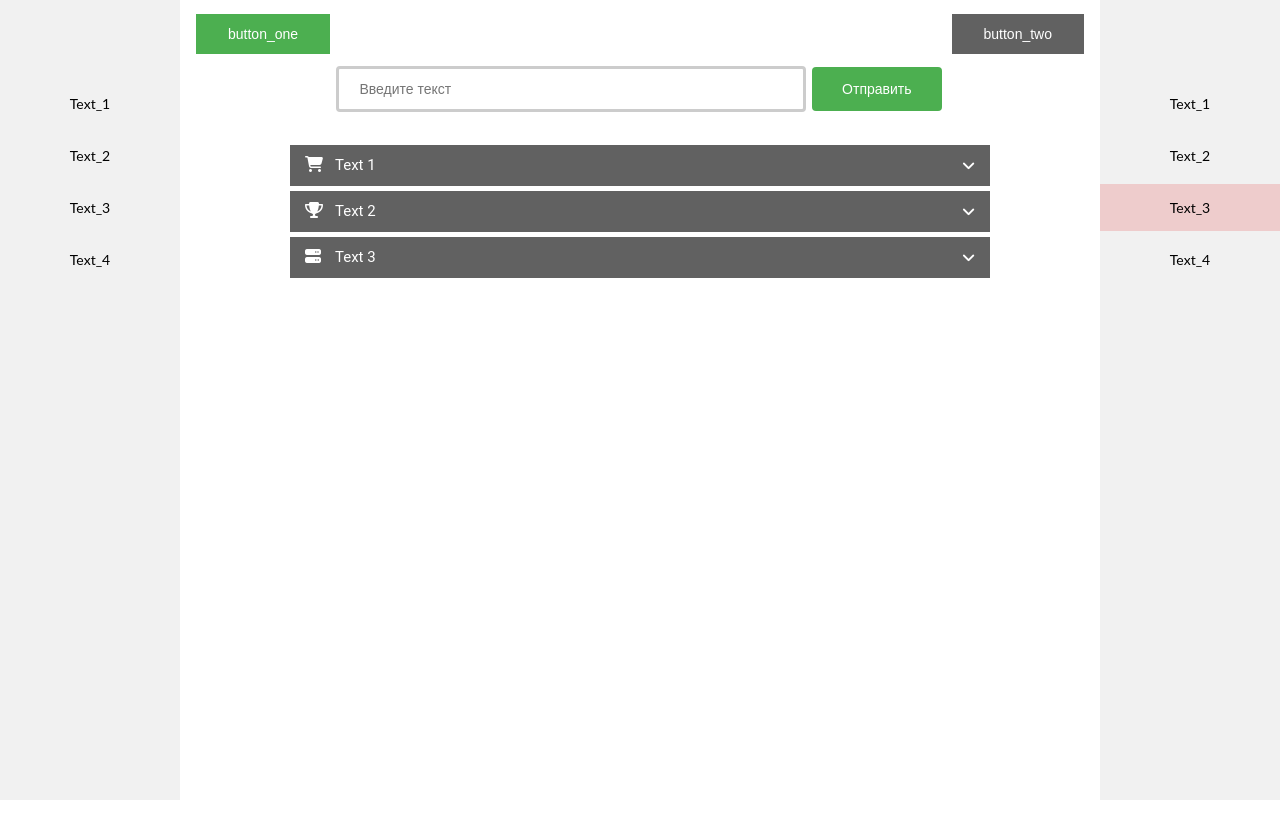
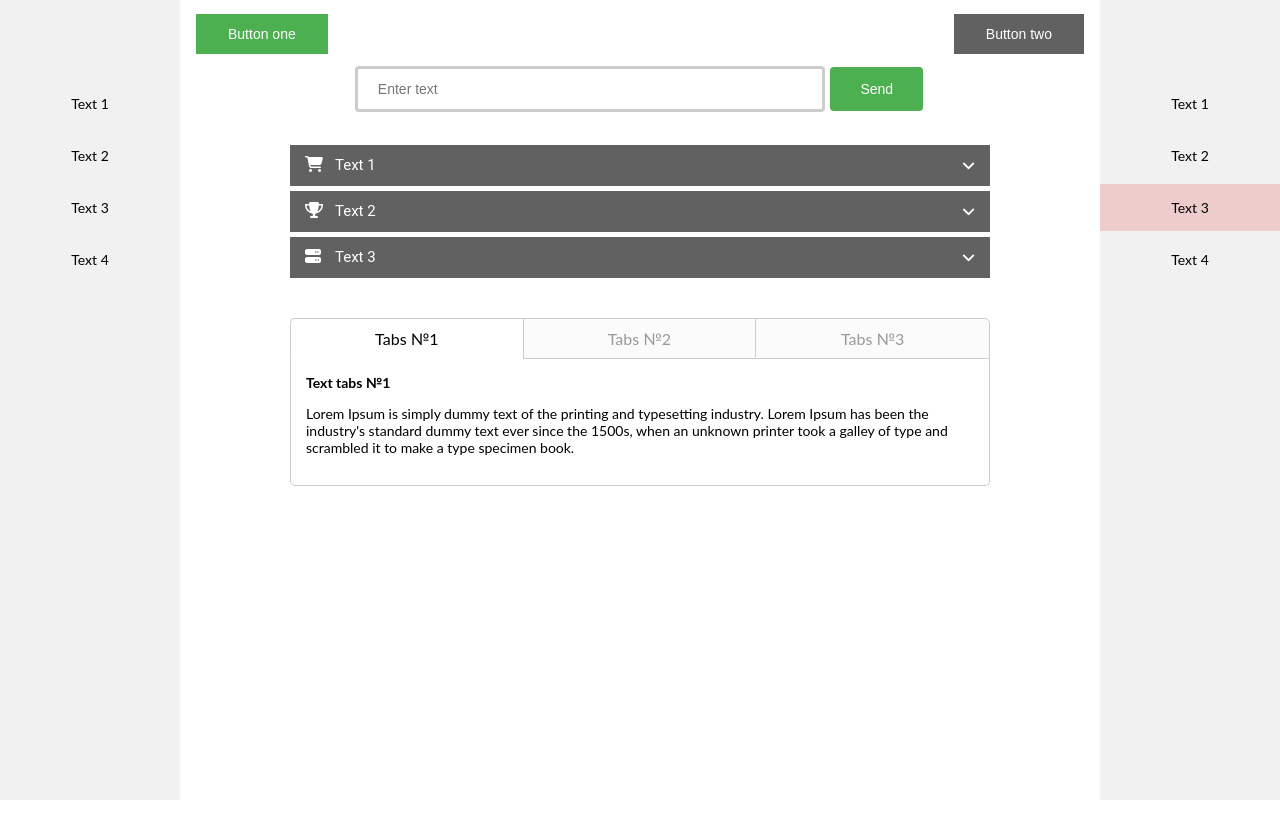
Before and after one commit to NataliaVolik/examples-jquery, a plain HTML site: page index.html in a window 1280 px wide. Drawn offline with nearby package versions, Linux system fonts and the light colour scheme.

Commit message:
add tabs element

```diff
--- a/css/menu.css
+++ b/css/menu.css
@@ -10,6 +10,7 @@ body {
 
 .main {
     margin-left: 180px;
+    margin-right: 180px;
     padding: 10px;
     height: 100vh;
 }
@@ -177,6 +178,7 @@ a {
     overflow: auto;
     background: rgba(0,0,0,0.5);
     display: none;
+    z-index: 1;
 }
 .small-container{
     margin: 25vh 25vw;
@@ -330,3 +332,61 @@ a {
 .button a:hover {
     background: #4CAF50;
 }
+/* Табы */
+#tabs {
+    margin: 40px auto;
+    width: 700px;
+}
+
+.tabs-nav {
+    display: table;
+    margin: 0;
+    padding: 0;
+    width: 100%;
+}
+
+.tabs-nav li {
+    display: table-cell;
+    float: none;
+    margin: 0;
+    padding: 0;
+}
+
+.tabs-nav a {
+    display: block;
+    padding: 10px 20px;
+    border-top: 1px solid #ccc;
+    border-bottom: 1px solid #ccc;
+    border-left: 1px solid #ccc;
+    background: #fbfbfb;
+    font-size: 16px;
+    text-decoration: none;
+    text-align: center;
+    color: #999;
+}
+
+.tabs-nav li:first-child a {
+    border-radius: 5px 0 0 0;
+}
+
+.tabs-nav li:last-child a {
+    display: block;
+    border-right: 1px solid #ccc;
+    border-radius: 0 5px 0 0;
+}
+
+.tabs-nav a.active {
+    border-bottom: 1px solid #fff;
+    background: #fff;
+    color: #000;
+}
+
+.tabs-items {
+    border: 1px solid #ccc;
+    border-top: none;
+    border-radius: 0 0 5px 5px;
+    background: #fff;
+}
+.tabs-item {
+    padding: 15px;
+}
--- a/index.html
+++ b/index.html
@@ -11,19 +11,20 @@
 <body>
     <div class="nav-left">
         <ul id="list">
-            <li class="itn-bg-one"><a href="#">Text_1</a></li>
-            <li class="itn-bg-two"><a href="#">Text_2</a></li>
-            <li class="itn-bg-three"><a href="#">Text_3</a></li>
-            <li class="itn-bg-four"><a href="#">Text_4</a></li>
+            <li class="itn-bg-one"><a href="#">Text 1</a></li>
+            <li class="itn-bg-two"><a href="#">Text 2</a></li>
+            <li class="itn-bg-three"><a href="#">Text 3</a></li>
+            <li class="itn-bg-four"><a href="#">Text 4</a></li>
         </ul>
     </div>
     <div class="main">
-        <input type="button" value="button_one" class="button_one">
-        <input type="button" value="button_two" class="button_two">
+        <input type="button" value="Button one" class="button_one">
+        <input type="button" value="Button two" class="button_two">
+        <!-- Modal Window -->
         <div class="container">
             <form action="#">
-                <input id="item" type="text" placeholder="Введите текст" />
-                <input type="button" value="Отправить" id="submit">
+                <input id="item" type="text" placeholder="Enter text" />
+                <input type="button" value="Send" id="submit">
             </form>
             <div id="modal">
                 <div class="small-container">
@@ -32,6 +33,7 @@
                 </div>
             </div>
         </div>
+         <!-- Accordion -->
         <div class="accordion">
             <div>
                 <div class="panel">
@@ -108,19 +110,44 @@
                                 dolorum eaque error eveniet nam odio suscipit tenetur, voluptates! Ad atque maiores
                                 officiis quasi sequi!</p>
                             <div class="button"><a href="#">Lorem ipsum dolor sit</a></div>
-
                         </div>
                     </div>
+                </div>
+            </div>
+
+        </div>
+         <!-- Tabs -->
+        <div id="tabs">
+            <ul class="tabs-nav">
+                <li><a href="#tab-1">Tabs №1</a></li>
+                <li><a href="#tab-2">Tabs №2</a></li>
+                <li><a href="#tab-3">Tabs №3</a></li>
+            </ul>
+            <div class="tabs-items">
+                <div class="tabs-item" id="tab-1">
+                    <strong>Text tabs №1</strong>
+                    <p>Lorem Ipsum is simply dummy text of the printing and typesetting industry. Lorem Ipsum has been
+                        the industry's standard dummy text ever since the 1500s, when an unknown printer took a galley
+                        of type and scrambled it to make a type specimen book.</p>
+                </div>
+                <div class="tabs-item" id="tab-2">
+                    <strong>Text tabs №2</strong>
+                    <p>Lorem Ipsum is simply dummy text of the printing and typesetting industry. </p>
+                </div>
+                <div class="tabs-item" id="tab-3">
+                    <strong>Text tabs №3</strong>
+                    <p>It is a long established fact that a reader will be distracted by the readable content of a page
+                        when looking at its layout.</p>
                 </div>
             </div>
         </div>
     </div>
     <div class="nav-right hideNav showNav">
         <ul>
-            <li class="item"><a href="#">Text_1</a></li>
-            <li class="item"><a href="#">Text_2</a></li>
-            <li class="item page"><a href="#">Text_3</a></li>
-            <li class="item"><a href="#">Text_4</a></li>
+            <li class="item"><a href="#">Text 1</a></li>
+            <li class="item"><a href="#">Text 2</a></li>
+            <li class="item page"><a href="#">Text 3</a></li>
+            <li class="item"><a href="#">Text 4</a></li>
         </ul>
     </div>
     <script src="js/main.js"></script>
--- a/js/main.js
+++ b/js/main.js
@@ -54,7 +54,6 @@ inputRight.click(() => {
     openPanelRight(show);
 })
 
-
 const listName = $('li.item');
 console.log("Все элементы: " + listName.hasClass("page"));
 listName.each((index, elem) => {
@@ -107,3 +106,15 @@ $(document).ready(function () {
         $('.panel-heading').not(this).removeClass('in').next().slideUp();
     });
 });
+// Task 5
+$(function () {
+    const tab = $('#tabs .tabs-items > div');
+    tab.hide().filter(':first').show();
+    $('#tabs .tabs-nav a').click(function () {
+        tab.hide();
+        tab.filter(this.hash).show();
+        $('#tabs .tabs-nav a').removeClass('active');
+        $(this).addClass('active');
+        return false;
+    }).filter(':first').click();
+});
```
